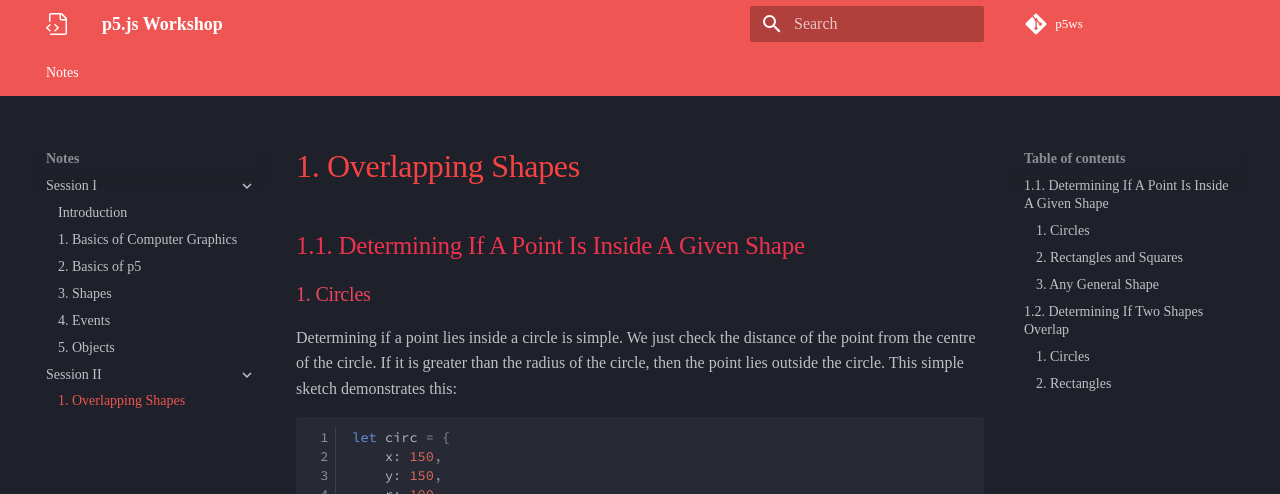
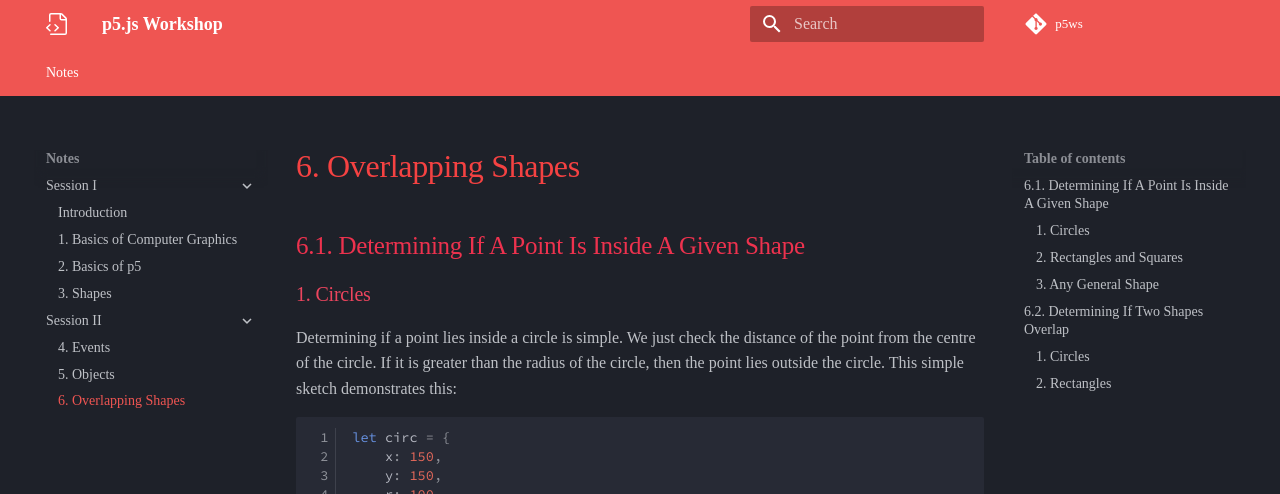
Before and after one commit to Divy1211/p5ws, an MkDocs documentation site: the page built from docs/day2/intersections.md, in a window 1280 px wide and 900 px high. Shown: the top 494 px of the window. Built offline with MkDocs 1.6.1 and Material for MkDocs 9.7.7, drawn with Linux system fonts in a browser that asks for light colours; some web fonts are replaced; comment, search, counter and statistics services are not loaded; some of the changed text lies outside the part shown.

Commit message:
fixing topic distribution

````diff
--- a/docs/day2/intersections.md
+++ b/docs/day2/intersections.md
@@ -1,4 +1,4 @@
-## 1.1. Determining If A Point Is Inside A Given Shape
+## 6.1. Determining If A Point Is Inside A Given Shape
 
 ### 1. Circles
 
@@ -95,7 +95,7 @@ function draw() {
 }
 ```
 
-## 1.2. Determining If Two Shapes Overlap
+## 6.2. Determining If Two Shapes Overlap
 
 ### 1. Circles
 
--- a/mkdocs.yml
+++ b/mkdocs.yml
@@ -12,10 +12,10 @@ nav:
       - 1. Basics of Computer Graphics: "./day1/cg_basics.md"
       - 2. Basics of p5: "./day1/p5_basics.md"
       - 3. Shapes: "./day1/shapes.md"
-      - 4. Events: "./day1/events.md"
-      - 5. Objects: "./day1/objects.md"
     - Session II:
-      - 1. Overlapping Shapes: "./day2/intersections.md"
+      - 4. Events: "./day2/events.md"
+      - 5. Objects: "./day2/objects.md"
+      - 6. Overlapping Shapes: "./day2/intersections.md"
 
 markdown_extensions:
   - admonition                # Create not and warning boxes        https://squidfunk.github.io/mkdocs-material/reference/admonitions/#admonition
````
Also changed, not shown: docs/day2/events.md (renamed from docs/day1/events.md), docs/day2/shapes.md (renamed from docs/day1/shapes.md).
